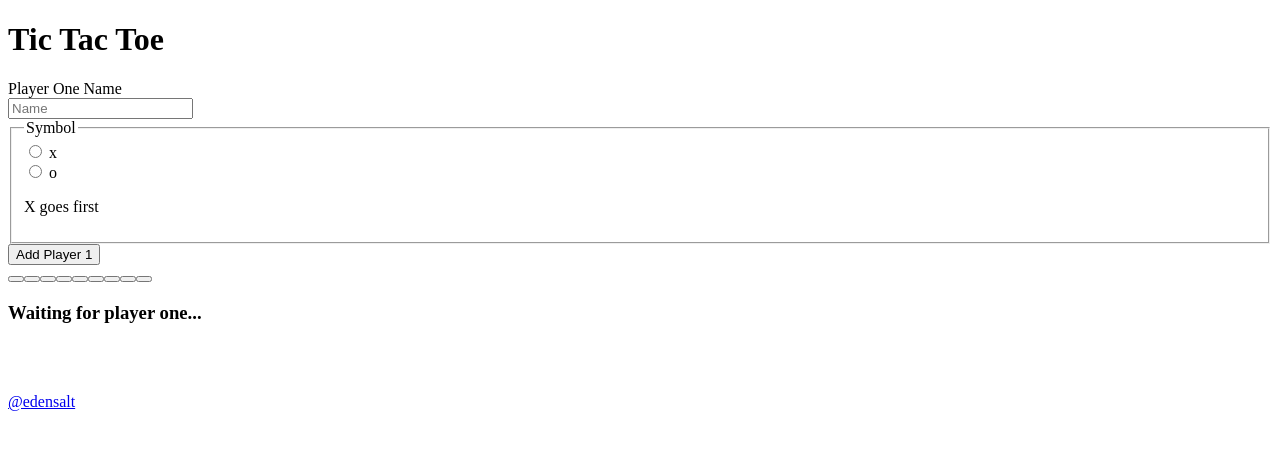
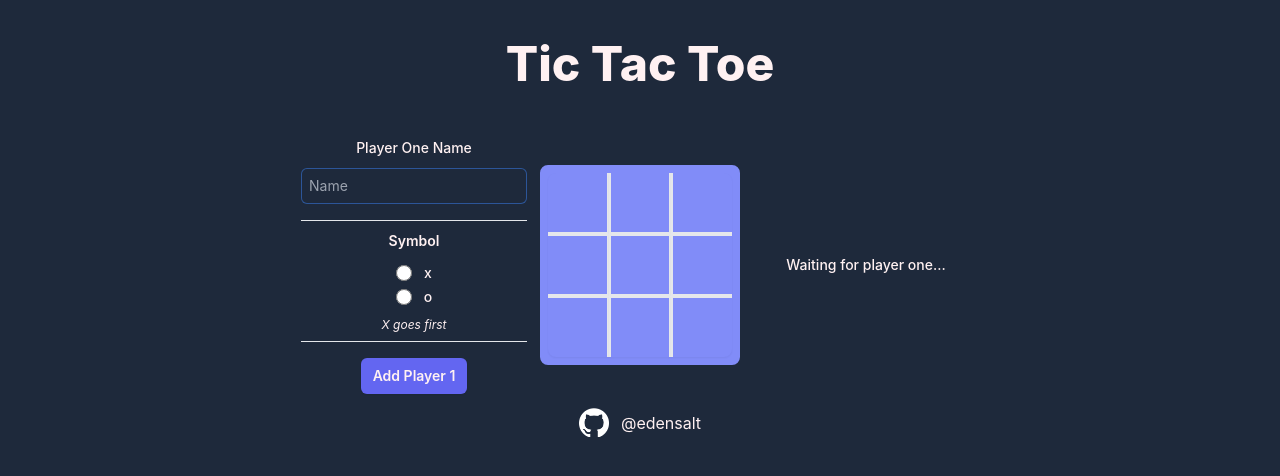
Before and after one commit to edensalt/tic-tac-toe, a website built with Vite: page index.html in a window 1280 px wide. Built offline with nearby package versions, Linux system fonts and the light colour scheme.

Commit message:
relo again

```diff
--- a/index.html
+++ b/index.html
@@ -5,7 +5,7 @@
     <meta http-equiv="X-UA-Compatible" content="IE=edge" />
     <meta name="viewport" content="width=device-width, initial-scale=1.0" />
     <title>Tic Tac Toe</title>
-    <link rel="stylesheet" href="./dist/style.css" />
+    <link rel="stylesheet" href="./style.css" />
   </head>
   <body class="bg-slate-800 flex flex-col items-center text-center font-sans">
     <h1 id="title" class="font-extrabold text-5xl my-10 text-rose-50">
--- /dev/null
+++ b/style.css
@@ -0,0 +1,16 @@
+@tailwind base;
+@tailwind components;
+@tailwind utilities;
+
+@font-face {
+  font-family: 'varela-round';
+  src: url('./fonts/VarelaRound-Regular.ttf');
+  font-weight: normal;
+  font-style: normal;
+}
+
+@layer base {
+  button {
+    @apply rounded-md bg-indigo-500 px-3 py-2 text-sm font-semibold text-rose-50 shadow-sm hover:bg-indigo-400 focus-visible:outline focus-visible:outline-2 focus-visible:outline-offset-2 focus-visible:outline-indigo-500 cursor-pointer;
+  }
+}
```
